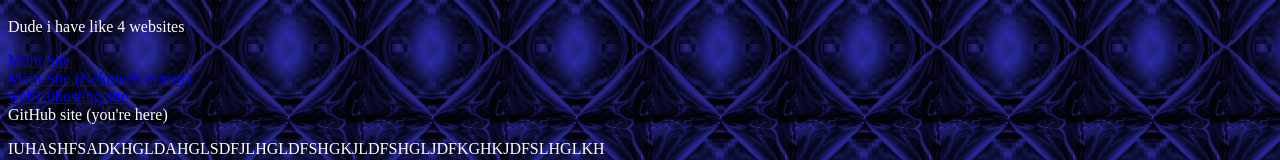
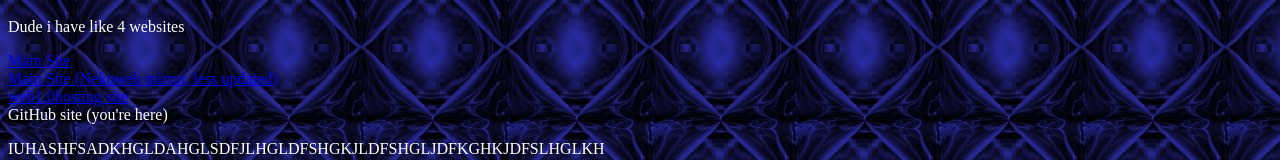
Before and after one commit to tapeykatt/tapeykatt.github.io, a plain HTML site: page index.html in a window 1280 px wide. Shown: the part 7440-7600 px from the top of the page. Drawn offline with Linux system fonts and the light colour scheme.

Commit message:
Nekoweb Mirror of my main website is very outdated, maybe i should update it...

```diff
--- a/index.html
+++ b/index.html
@@ -412,7 +412,7 @@
   <p>Dude i have like 4 websites</p>
   <a href="https://tapeykatt.neocities.org">Main Site</a>
   <br>
-  <a href="https://tapeykatt.nekoweb.org">Main Site (Nekoweb mirror)</a>
+  <a href="https://tapeykatt.nekoweb.org">Main Site (Nekoweb mirror, less updated)</a>
   <br>
   <a href="https://tapeykatt.w10.site">web1.0hosting site</a>
   <br>
```
